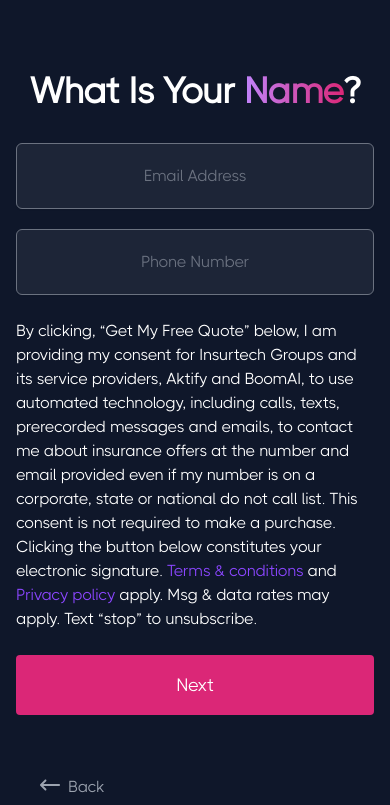
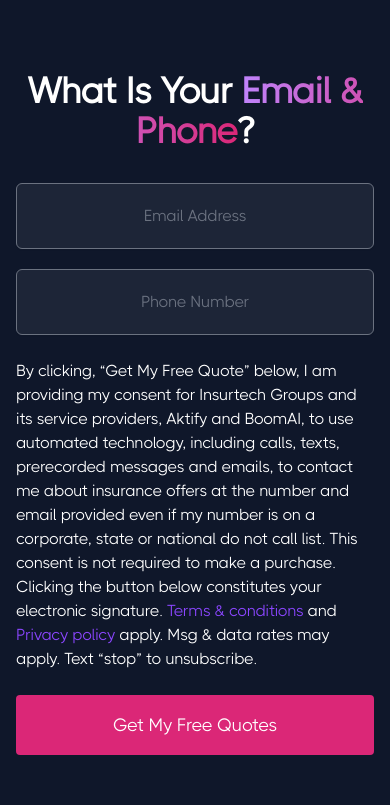
Before and after one commit to InsurTech-Groups/Commerical-Form-English, a React (Create React App) app: page /email-phone in a window 390 px wide. Shown: the part 198-1003 px from the top of the page. Built offline with nearby package versions, Linux system fonts and the light colour scheme; no server answers.

Commit message:
fixed css issue on email, fixed progress bar for last 2 steps, added get more quotes sections

```diff
--- a/src/components/GetMoreQuotes.jsx
+++ b/src/components/GetMoreQuotes.jsx
@@ -3,7 +3,18 @@ import React from 'react'
 const GetMoreQuotes = () => {
 
   const quotes = [
- {id: 'life', title: 'Get A Life Insurance Quote', href: "https://www.ladderlife.com/apply/quick-start?utm_source=insurtechgroups", imageUrl: 'https://images.unsplash.com/photo-1531983412531-1f49a365ffed?ixlib=rb-4.0.3&ixid=MnwxMjA3fDB8MHxwaG90by1wYWdlfHx8fGVufDB8fHx8&auto=format&fit=crop&w=1470&q=80', subHead: 'Get a life insurance in minutes and buy online with no agent!'}
+ {id: 'life', title: 'Get A Life Insurance Quote', href:
+      "https://www.ladderlife.com/apply/quick-start?utm_source=insurtechgroups", imageUrl: 'https://images.unsplash.com/photo-1531983412531-1f49a365ffed?ixlib=rb-4.0.3&ixid=MnwxMjA3fDB8MHxwaG90by1wYWdlfHx8fGVufDB8fHx8&auto=format&fit=crop&w=1470&q=80', subHead: 'Get a life insurance in minutes and buy online with no agent!'
+    },
+
+ {id: 'auto', title: 'Get A Auto Insurance Quote', href:
+      "https://www.insurtechgroups.com/forms/auto-insurance", imageUrl: 'https://images.unsplash.com/photo-1484373030460-8de45ac8796d?crop=entropy&cs=tinysrgb&fit=max&fm=jpg&ixid=MnwxNTE3NDZ8MHwxfHNlYXJjaHw0fHxmYW1pbHklMjBjYXJ8ZW58MHx8fHwxNjYyMDU5OTQ1&ixlib=rb-1.2.1&q=80&w=1080', subHead: 'Get a free auto insurance quote today and see how much you could save!'
+    },
+
+    {id: 'home', title: 'Get A Home Insurance Quote', href:
+    "https://www.insurtechgroups.com/forms/auto-insurance", imageUrl: 'https://home.insurtechgroups.com/static/media/homeLanding.aed277c55ad71d82c692.jpg', subHead: 'Get a free home insurance quote today!'
+  },
+
   ]
 
   return (
--- a/src/questions/EmailPhone.jsx
+++ b/src/questions/EmailPhone.jsx
@@ -130,7 +130,7 @@ let email = document.getElementById('email').value
   }
   return (
     <div className="bg-dark-purple pb-10">
-    <Banner setProgress={90} />
+    <Banner setProgress={100} />
 
 
 
@@ -141,16 +141,17 @@ let email = document.getElementById('email').value
           <h2 className="mt-4 text-center text-4xl font-extrabold text-white">
             What Is Your {' '}
             <span className="font-extrabold text-transparent bg-clip-text bg-gradient-to-r from-purple-400 to-pink-600 xl:inline">
-             Name
+             Email & Phone
             </span>
              ?
           </h2>
         </div>
         <form className="mt-8 space-y-6">
-          <div className=" space-y-6 flex flex-col  items-center justify-center">
+          <div className=" space-y-6 flex flex-col  lg:w-1/2 md:w-full sm:w-full mx-auto">
             <div className="justify-center w-full">
 
-                <div className='mb-5'>
+
+            <div className='mb-5'>
                 <input
                           type="email"
                           name="email"
@@ -193,9 +194,12 @@ let email = document.getElementById('email').value
                   }}
                   />
 
-              </div>
 
-              <p className="text-white lg:w-1/2 md:w-full sm:w-full">
+            </div>
+
+              <div className='min-w-1/2'>
+
+ <span className="text-white ">
                 By clicking, “Get My Free Quote” below, I am providing my consent for Insurtech Groups and its service providers, Aktify and BoomAI, to use automated technology, including calls, texts, prerecorded messages and emails, to contact me about insurance offers at the number and email provided even if my number is on a corporate, state or national do not call list. This consent is not required to make a purchase.  Clicking the button below constitutes your electronic signature. <a
                     className="text-button-purple "
                     href="https://www.insurtechgroups.com/terms-conditions"
@@ -210,7 +214,8 @@ let email = document.getElementById('email').value
                   </a>{" "} apply. Msg & data rates may apply. Text “stop” to unsubscribe.
 
 
-                </p>
+                </span>
+              </div>
 
             <button
           type="submit"
@@ -220,7 +225,7 @@ let email = document.getElementById('email').value
                 onClick={handleNextStep}
 
           >
-          Next
+          Get My Free Quotes
         </button>
           </div>
 
--- a/src/questions/Name.jsx
+++ b/src/questions/Name.jsx
@@ -52,7 +52,7 @@ const Name = () => {
 
   return (
     <div className="bg-dark-purple pb-10">
-    <Banner setProgress={100} />
+    <Banner setProgress={90} />
 
 
 
```
